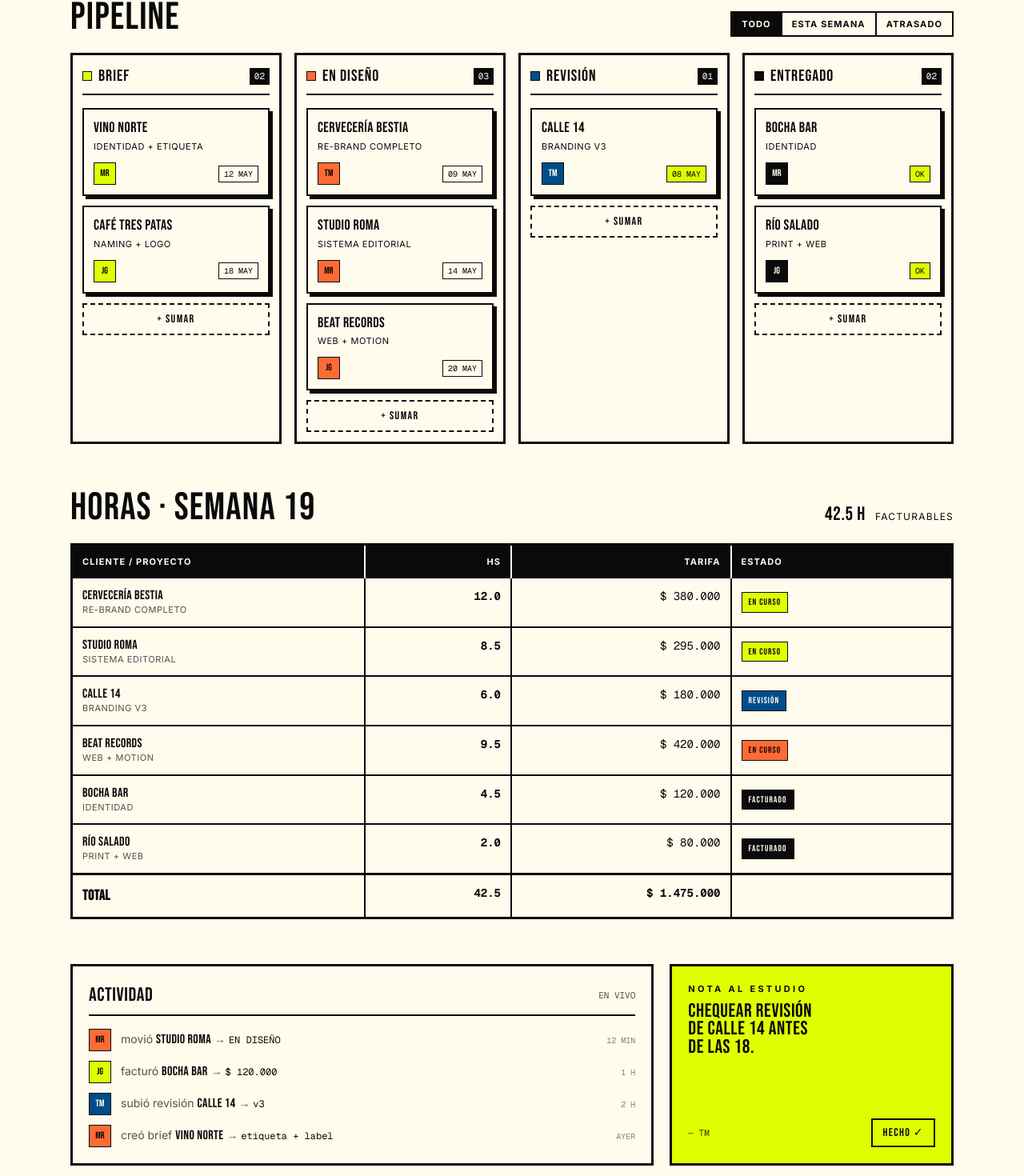
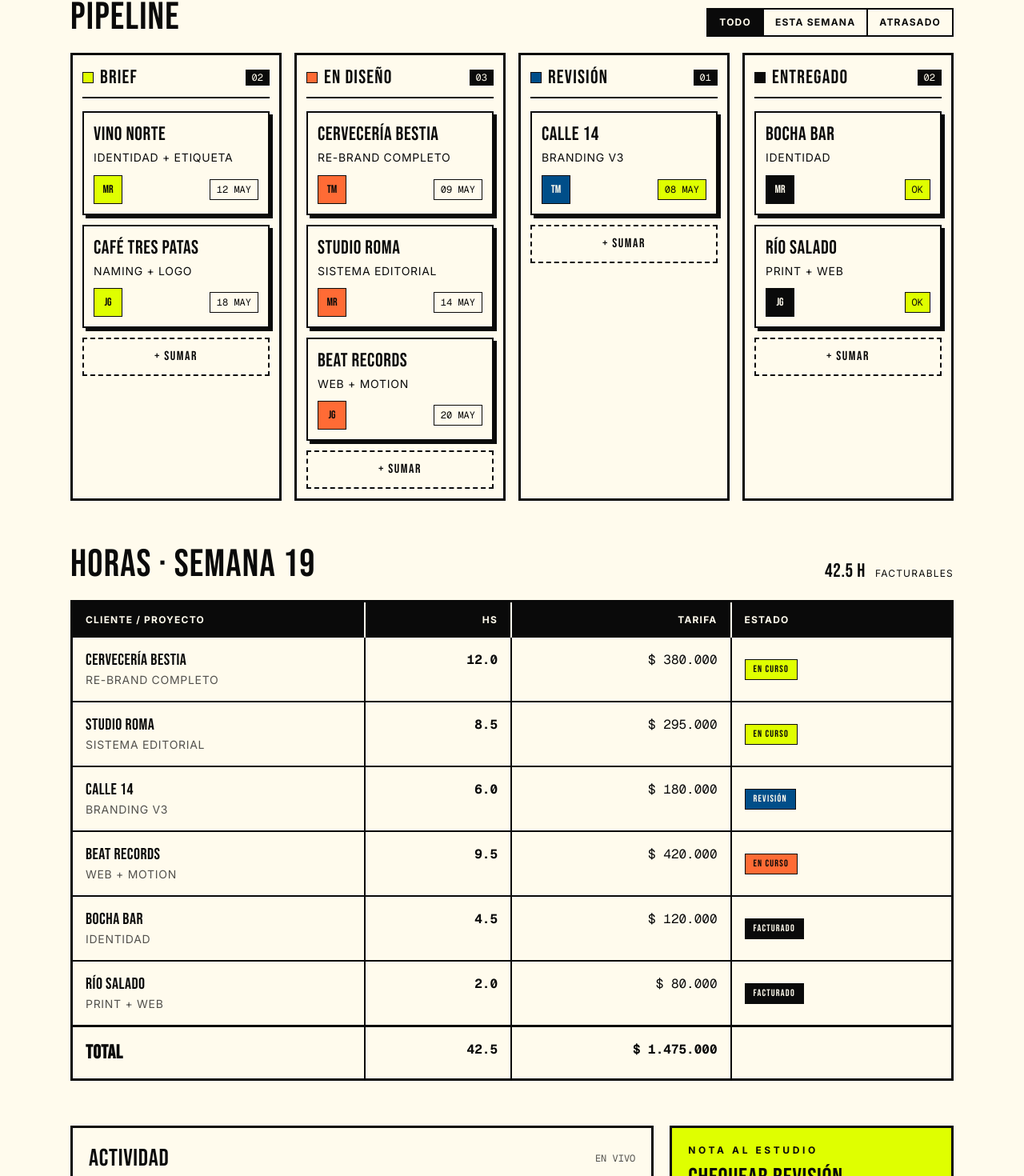
Before and after one commit to IVillanueva770/ui-mood-board-viewer, a Next.js app: page /dimes in a window 1280 px wide. Shown: the part 2638-4108 px from the top of the page at 80% size. Built offline with nearby package versions, Linux system fonts and the light colour scheme.

Commit message:
fix(dimes): subir typography del panel operativo (legibilidad)

```diff
--- a/src/app/dimes/page.tsx
+++ b/src/app/dimes/page.tsx
@@ -184,7 +184,7 @@ export default function DimesPage() {
                 {["TODO", "ESTA SEMANA", "ATRASADO"].map((f, i) => (
                   <button
                     key={f}
-                    className="px-3 py-1.5 text-[11px] uppercase tracking-widest font-bold"
+                    className="px-3.5 py-2 text-xs uppercase tracking-widest font-bold"
                     style={{
                       backgroundColor: i === 0 ? "#0a0a0a" : "transparent",
                       color: i === 0 ? "#fffbed" : "#0a0a0a",
@@ -238,11 +238,11 @@ export default function DimesPage() {
                     style={{ borderBottom: "2px solid #0a0a0a" }}
                   >
                     <div className="flex items-center gap-2">
-                      <span className="block w-3 h-3" style={{ backgroundColor: column.accent, border: "1.5px solid #0a0a0a" }} />
-                      <span className="font-bebas text-xl tracking-wider">{column.col}</span>
+                      <span className="block w-3.5 h-3.5" style={{ backgroundColor: column.accent, border: "1.5px solid #0a0a0a" }} />
+                      <span className="font-bebas text-2xl tracking-wider">{column.col}</span>
                     </div>
                     <span
-                      className="font-mono text-[11px] px-1.5 py-0.5"
+                      className="font-mono text-xs px-2 py-0.5"
                       style={{ backgroundColor: "#0a0a0a", color: "#fffbed" }}
                     >
                       {String(column.cards.length).padStart(2, "0")}
@@ -260,11 +260,11 @@ export default function DimesPage() {
                         className="p-3 cursor-grab"
                         style={{ border: "2px solid #0a0a0a", backgroundColor: "#fffbed" }}
                       >
-                        <div className="font-bebas text-lg leading-tight tracking-wide mb-1">{card.cliente.toUpperCase()}</div>
-                        <div className="text-[11px] uppercase tracking-wider mb-3 leading-snug">{card.proyecto}</div>
+                        <div className="font-bebas text-2xl leading-tight tracking-wide mb-1">{card.cliente.toUpperCase()}</div>
+                        <div className="text-sm uppercase tracking-wider mb-3 leading-snug">{card.proyecto}</div>
                         <div className="flex items-center justify-between">
                           <span
-                            className="font-bebas text-xs flex items-center justify-center w-7 h-7"
+                            className="font-bebas text-sm flex items-center justify-center w-9 h-9"
                             style={{
                               backgroundColor: column.accent,
                               color: column.accent === "#dfff00" || column.accent === "#ff6b35" ? "#0a0a0a" : "#fffbed",
@@ -274,7 +274,7 @@ export default function DimesPage() {
                             {card.avatar}
                           </span>
                           <span
-                            className="font-mono text-[10px] px-1.5 py-0.5"
+                            className="font-mono text-xs px-2 py-1"
                             style={{
                               backgroundColor: column.col === "REVISIÓN" || column.col === "ENTREGADO" ? "#dfff00" : "transparent",
                               border: "1.5px solid #0a0a0a",
@@ -289,7 +289,7 @@ export default function DimesPage() {
                     <motion.button
                       whileHover={{ backgroundColor: "#0a0a0a", color: "#fffbed" }}
                       transition={{ duration: 0.05 }}
-                      className="w-full py-2 font-bebas text-sm tracking-widest"
+                      className="w-full py-2.5 font-bebas text-base tracking-widest"
                       style={{ border: "2px dashed #0a0a0a", color: "#0a0a0a", backgroundColor: "transparent" }}
                     >
                       + SUMAR
@@ -313,13 +313,13 @@ export default function DimesPage() {
             <div style={{ border: "3px solid #0a0a0a" }}>
               {/* header */}
               <div
-                className="grid grid-cols-12 text-[11px] uppercase tracking-widest font-bold"
+                className="grid grid-cols-12 text-xs uppercase tracking-widest font-bold"
                 style={{ backgroundColor: "#0a0a0a", color: "#fffbed" }}
               >
-                <div className="col-span-4 px-3 py-3" style={{ borderRight: "2px solid #fffbed" }}>CLIENTE / PROYECTO</div>
-                <div className="col-span-2 px-3 py-3 text-right" style={{ borderRight: "2px solid #fffbed" }}>HS</div>
-                <div className="col-span-3 px-3 py-3 text-right hidden sm:block" style={{ borderRight: "2px solid #fffbed" }}>TARIFA</div>
-                <div className="col-span-3 sm:col-span-3 px-3 py-3">ESTADO</div>
+                <div className="col-span-4 px-4 py-3.5" style={{ borderRight: "2px solid #fffbed" }}>CLIENTE / PROYECTO</div>
+                <div className="col-span-2 px-4 py-3.5 text-right" style={{ borderRight: "2px solid #fffbed" }}>HS</div>
+                <div className="col-span-3 px-4 py-3.5 text-right hidden sm:block" style={{ borderRight: "2px solid #fffbed" }}>TARIFA</div>
+                <div className="col-span-3 sm:col-span-3 px-4 py-3.5">ESTADO</div>
               </div>
 
               {[
@@ -334,28 +334,28 @@ export default function DimesPage() {
                   key={r.cliente}
                   whileHover={{ backgroundColor: "#dfff00" }}
                   transition={{ duration: 0.05 }}
-                  className="grid grid-cols-12 text-sm cursor-pointer"
+                  className="grid grid-cols-12 cursor-pointer"
                   style={{
                     borderTop: i > 0 ? "2px solid #0a0a0a" : "none",
                     backgroundColor: "#fffbed",
                   }}
                 >
-                  <div className="col-span-4 px-3 py-3" style={{ borderRight: "2px solid #0a0a0a" }}>
-                    <div className="font-bebas text-base leading-tight tracking-wide">{r.cliente}</div>
-                    <div className="text-[11px] uppercase tracking-wider opacity-70">{r.proyecto}</div>
+                  <div className="col-span-4 px-4 py-4" style={{ borderRight: "2px solid #0a0a0a" }}>
+                    <div className="font-bebas text-xl leading-tight tracking-wide">{r.cliente}</div>
+                    <div className="text-sm uppercase tracking-wider opacity-70 mt-0.5">{r.proyecto}</div>
                   </div>
-                  <div className="col-span-2 px-3 py-3 text-right font-mono font-bold" style={{ borderRight: "2px solid #0a0a0a" }}>
+                  <div className="col-span-2 px-4 py-4 text-right font-mono font-bold text-base" style={{ borderRight: "2px solid #0a0a0a" }}>
                     {r.hs}
                   </div>
                   <div
-                    className="col-span-3 px-3 py-3 text-right font-mono hidden sm:block"
+                    className="col-span-3 px-4 py-4 text-right font-mono text-base hidden sm:block"
                     style={{ borderRight: "2px solid #0a0a0a" }}
                   >
                     {r.tarifa}
                   </div>
-                  <div className="col-span-3 sm:col-span-3 px-3 py-3 flex items-center">
+                  <div className="col-span-3 sm:col-span-3 px-4 py-4 flex items-center">
                     <span
-                      className="font-bebas text-[11px] tracking-widest px-2 py-1"
+                      className="font-bebas text-xs tracking-widest px-2.5 py-1"
                       style={{
                         backgroundColor: r.chip,
                         color: r.chip === "#dfff00" || r.chip === "#ff6b35" ? "#0a0a0a" : "#fffbed",
@@ -370,13 +370,13 @@ export default function DimesPage() {
 
               {/* footer total */}
               <div
-                className="grid grid-cols-12 text-sm font-bold"
+                className="grid grid-cols-12 font-bold"
                 style={{ borderTop: "3px solid #0a0a0a", backgroundColor: "#fffbed" }}
               >
-                <div className="col-span-4 px-3 py-3 font-bebas text-lg tracking-wide" style={{ borderRight: "2px solid #0a0a0a" }}>TOTAL</div>
-                <div className="col-span-2 px-3 py-3 text-right font-mono" style={{ borderRight: "2px solid #0a0a0a" }}>42.5</div>
-                <div className="col-span-3 px-3 py-3 text-right font-mono hidden sm:block" style={{ borderRight: "2px solid #0a0a0a" }}>$ 1.475.000</div>
-                <div className="col-span-3 sm:col-span-3 px-3 py-3"></div>
+                <div className="col-span-4 px-4 py-4 font-bebas text-2xl tracking-wide" style={{ borderRight: "2px solid #0a0a0a" }}>TOTAL</div>
+                <div className="col-span-2 px-4 py-4 text-right font-mono text-base" style={{ borderRight: "2px solid #0a0a0a" }}>42.5</div>
+                <div className="col-span-3 px-4 py-4 text-right font-mono text-base hidden sm:block" style={{ borderRight: "2px solid #0a0a0a" }}>$ 1.475.000</div>
+                <div className="col-span-3 sm:col-span-3 px-4 py-4"></div>
               </div>
             </div>
           </div>
@@ -385,10 +385,10 @@ export default function DimesPage() {
           <div className="grid grid-cols-1 lg:grid-cols-3 gap-5">
             <div className="lg:col-span-2 p-5" style={{ border: "3px solid #0a0a0a", backgroundColor: "#fffbed" }}>
               <div className="flex items-center justify-between mb-4 pb-2" style={{ borderBottom: "2px solid #0a0a0a" }}>
-                <span className="font-bebas text-2xl tracking-wide">ACTIVIDAD</span>
-                <span className="font-mono text-[11px] uppercase opacity-70">en vivo</span>
+                <span className="font-bebas text-3xl tracking-wide">ACTIVIDAD</span>
+                <span className="font-mono text-xs uppercase opacity-70">en vivo</span>
               </div>
-              <ul className="space-y-3">
+              <ul className="space-y-3.5">
                 {[
                   { iniciales: "MR", color: "#ff6b35", texto: "movió", target: "STUDIO ROMA", a: "EN DISEÑO", time: "12 min" },
                   { iniciales: "JG", color: "#dfff00", texto: "facturó", target: "BOCHA BAR", a: "$ 120.000", time: "1 h" },
@@ -402,7 +402,7 @@ export default function DimesPage() {
                     className="flex items-center gap-3 cursor-pointer"
                   >
                     <span
-                      className="font-bebas text-xs flex items-center justify-center w-7 h-7 flex-shrink-0"
+                      className="font-bebas text-sm flex items-center justify-center w-9 h-9 flex-shrink-0"
                       style={{
                         backgroundColor: a.color,
                         color: a.color === "#dfff00" || a.color === "#ff6b35" ? "#0a0a0a" : "#fffbed",
@@ -411,13 +411,13 @@ export default function DimesPage() {
                     >
                       {a.iniciales}
                     </span>
-                    <span className="text-sm flex-1 leading-snug">
+                    <span className="text-base flex-1 leading-snug">
                       <span className="opacity-70">{a.texto} </span>
-                      <span className="font-bebas text-base tracking-wide">{a.target}</span>
+                      <span className="font-bebas text-xl tracking-wide">{a.target}</span>
                       <span className="opacity-70"> → </span>
-                      <span className="font-mono text-xs">{a.a}</span>
+                      <span className="font-mono text-sm">{a.a}</span>
                     </span>
-                    <span className="font-mono text-[10px] uppercase opacity-50 flex-shrink-0">{a.time}</span>
+                    <span className="font-mono text-xs uppercase opacity-50 flex-shrink-0">{a.time}</span>
                   </motion.li>
                 ))}
               </ul>
@@ -428,17 +428,17 @@ export default function DimesPage() {
               style={{ backgroundColor: "#dfff00", border: "3px solid #0a0a0a" }}
             >
               <div>
-                <div className="text-[11px] uppercase tracking-[0.3em] mb-2 font-bold">NOTA AL ESTUDIO</div>
-                <p className="font-bebas text-2xl tracking-wide leading-[0.95] mb-2">
+                <div className="text-xs uppercase tracking-[0.3em] mb-3 font-bold">NOTA AL ESTUDIO</div>
+                <p className="font-bebas text-3xl tracking-wide leading-[0.95] mb-2">
                   CHEQUEAR REVISIÓN <br />DE CALLE 14 ANTES <br />DE LAS 18.
                 </p>
               </div>
-              <div className="flex items-center justify-between mt-4">
-                <span className="font-mono text-[11px] uppercase opacity-80">— TM</span>
+              <div className="flex items-center justify-between mt-5">
+                <span className="font-mono text-xs uppercase opacity-80">— TM</span>
                 <motion.button
                   whileHover={{ backgroundColor: "#0a0a0a", color: "#dfff00" }}
                   transition={{ duration: 0.05 }}
-                  className="px-3 py-1.5 font-bebas text-sm tracking-widest"
+                  className="px-3.5 py-2 font-bebas text-base tracking-widest"
                   style={{ border: "2px solid #0a0a0a", backgroundColor: "transparent", color: "#0a0a0a" }}
                 >
                   HECHO ✓
```
